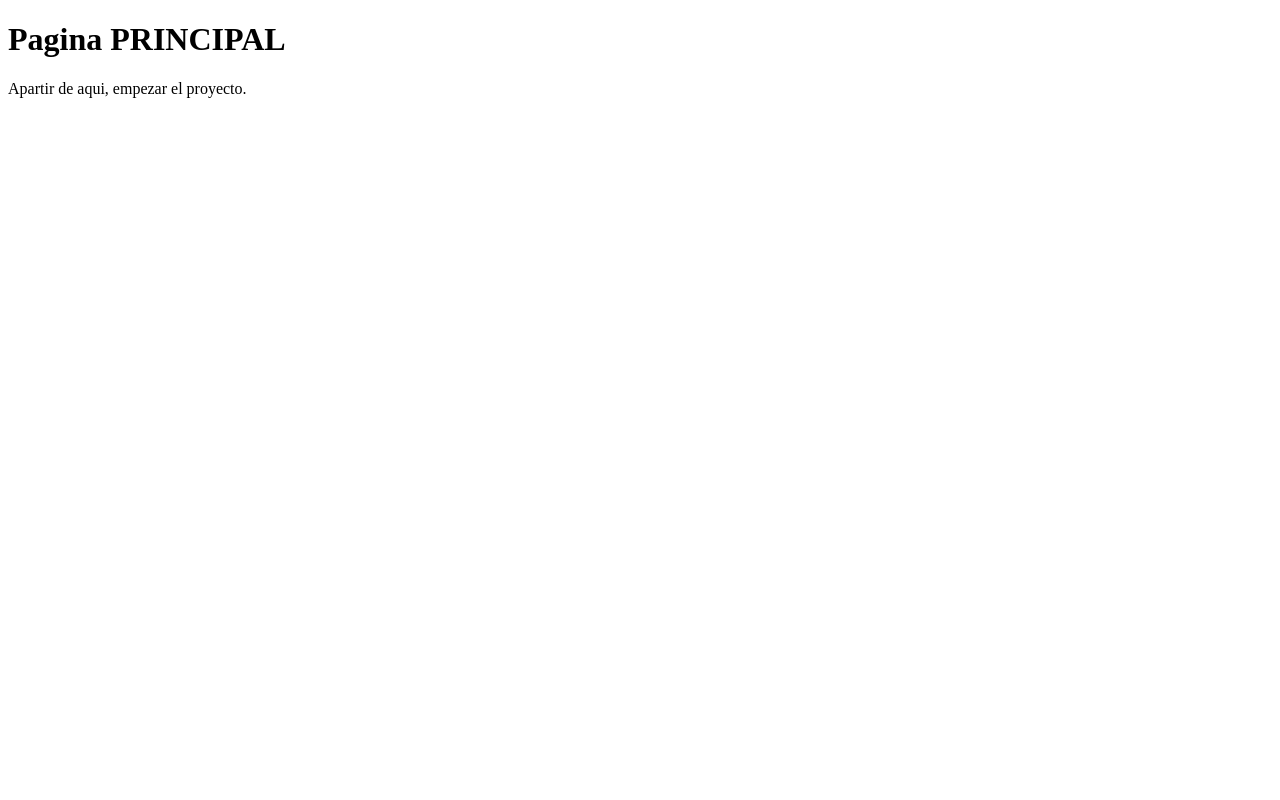
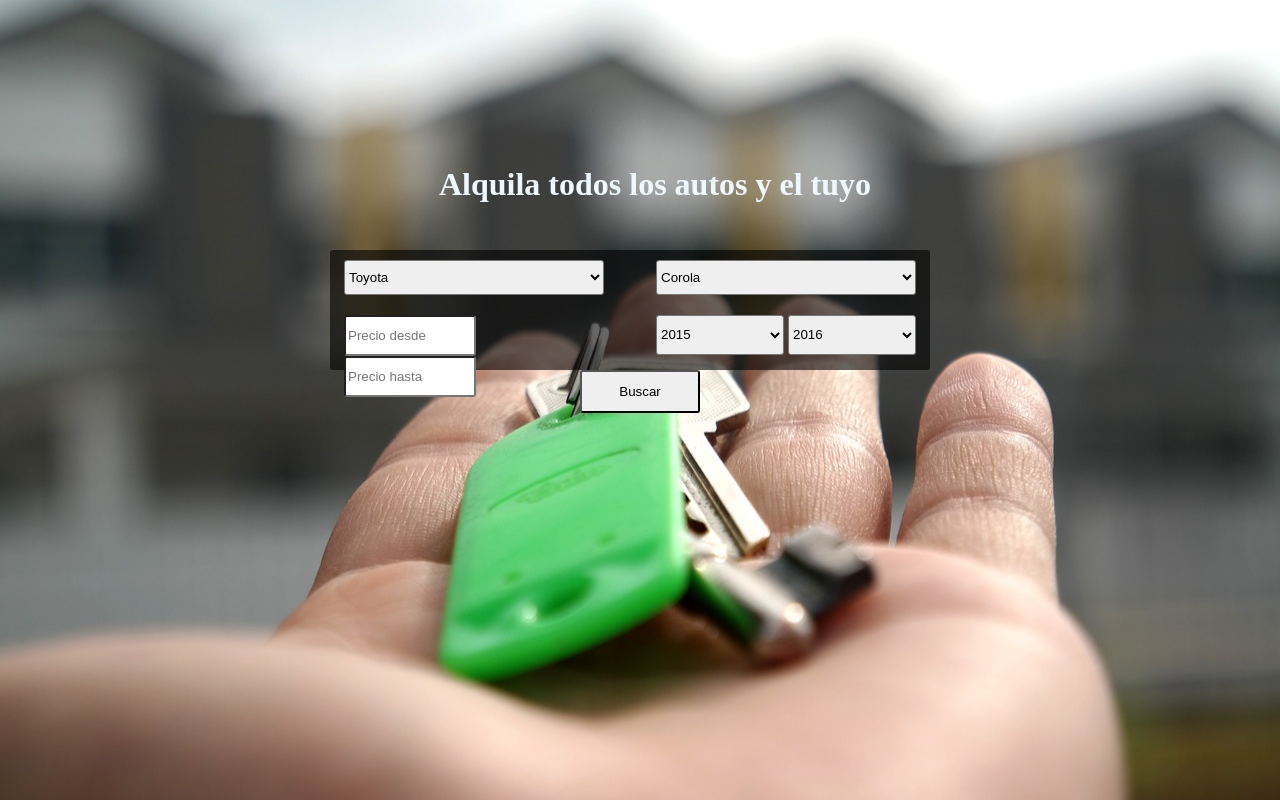
Before and after one commit to thesummitdevelopers/CarWave, a plain HTML site: page index.html in a window 1280 px wide. Drawn offline with Linux system fonts and the light colour scheme.

Commit message:
Modifique el index.html y anadi hojas de esstilos

```diff
--- /dev/null
+++ b/css/styles_index.css
@@ -0,0 +1,82 @@
+html, body{
+    height: 100%;
+    margin: 0px;
+}
+
+.select{
+    border-radius: 3px;
+    width: 100%;
+    height: 100%;
+}
+.rango{
+    border-radius: 3px;
+    width: 124px;
+    height: 100%;
+}
+.rango_year{
+    border-radius: 3px;
+    width: 128px;
+    height: 40px;
+}
+.precio_contenido{
+
+    width: 100%;
+    height: 35px;
+}
+
+.entrada_contenido{
+    height: 55px;
+}
+
+.selectores_car_contenido, .selectores_precio{
+    padding-top: 10px;
+    float: left;
+    width: 260px;
+    height: 35px;
+    border: 0px;
+}
+.selectores_mod_contenido, .selectores_year{
+    padding-top: 10px;
+    float: right;
+    width: 260px;
+    height: 35px;
+    border: 0px;
+}
+
+
+.filtro_cont{
+    border-radius: 3px;
+    width: 100%;
+    height: 120px;
+    background-color: rgba(0,0,0,0.6);
+}
+.titulo{
+    text-align: center;
+    color: aliceblue;
+    width: 100%;
+    padding: 25px;
+}
+.btn{
+    border-radius: 3px;
+    text-align: center;
+    width: 20%;
+    padding: 2%;
+    margin-left: 250px;
+}
+
+#fondo{
+    background-image: url("../assets/key-2323278_1280.jpg");
+    background-position: center center;
+    background-repeat: no-repeat;
+    background-attachment: fixed;
+    background-size: cover;
+    height: 100%;
+    width: 100%;
+}
+.banner{
+    width: 600px;
+    height: 300px;
+    position:absolute;
+    margin-top: 120px;
+    margin-left: 330px;
+}
--- a/index.html
+++ b/index.html
@@ -1,12 +1,68 @@
-<!DOCTYPE html>
-<html lang="es" dir="ltr">
-  <head>
-    <meta charset="utf-8">
-    <title>Pagina Principal</title>
+<!doctype html>
+<html lang="en">
+<head>
+  <meta charset="utf-8">
+  <meta name="viewport" content="width=device-width, initial-scale=1">
+  <title>Car-Wave!</title>
 
-  </head>
-  <body>
-    <h1>Pagina PRINCIPAL</h1>
-    <p>Apartir de aqui, empezar el proyecto.</p>
-  </body>
+  <link rel="stylesheet" href="css/styles_index.css">
+</head>
+<body>
+
+   <div id="fondo">
+      <div class="banner">
+          <div class="titulo_cont"></div>
+              <h1 class="titulo">Alquila todos los autos y el tuyo</h1>
+          <div class="filtro_cont">
+              <form class="categoraias_ubicacion">
+                  <div class="entrada_contenido">
+                      <fieldset class="selectores_car_contenido">
+                          <select class="select">
+                              <option value="">Toyota</option>
+                              <option value="">Nissan</option>
+                              <option value="">KIA</option>
+                          </select>
+                      </fieldset>
+                      <fieldset class="selectores_mod_contenido">
+                         <select class="select">
+                              <option value="">Corola</option>
+                              <option value="">Versa</option>
+                              <option value="">Picanto</option>
+                         </select>
+                      </fieldset>
+                  </div>
+                  <div class="entrad_contenido2">
+                      <fieldset class="selectores_precio">
+                          <div class="precio_contenido">
+                              <input class="rango" type="text" placeholder="Precio desde">
+                              <input class="rango" type="text" placeholder="Precio hasta">
+                          </div>
+                      </fieldset>
+
+                      <fieldset class="selectores_year">
+                         <div class="year-contenido">
+                              <select class="rango_year">
+                                  <option value="2015">2015</option>
+                                  <option value="2016">2016</option>
+                                  <option value="2017">2017</option>
+                              </select>
+                              <select class="rango_year">
+                                  <option value="2016">2016</option>
+                                  <option value="2017">2017</option>
+                                  <option value="2018">2018</option>
+                              </select>
+                          </div>
+                      </fieldset>
+                  </div>
+                  <div></div>
+              </form>
+          </div>
+          <div class="acciones_cont">
+              <button type="button" class="btn btn-primary" >Buscar</button>
+          </div>
+      </div>
+
+   </div>
+
+</body>
 </html>
```
Also changed, not shown: assets/key-2323278_1280.jpg (added), assets/key-2323278_1920.jpg (added).
